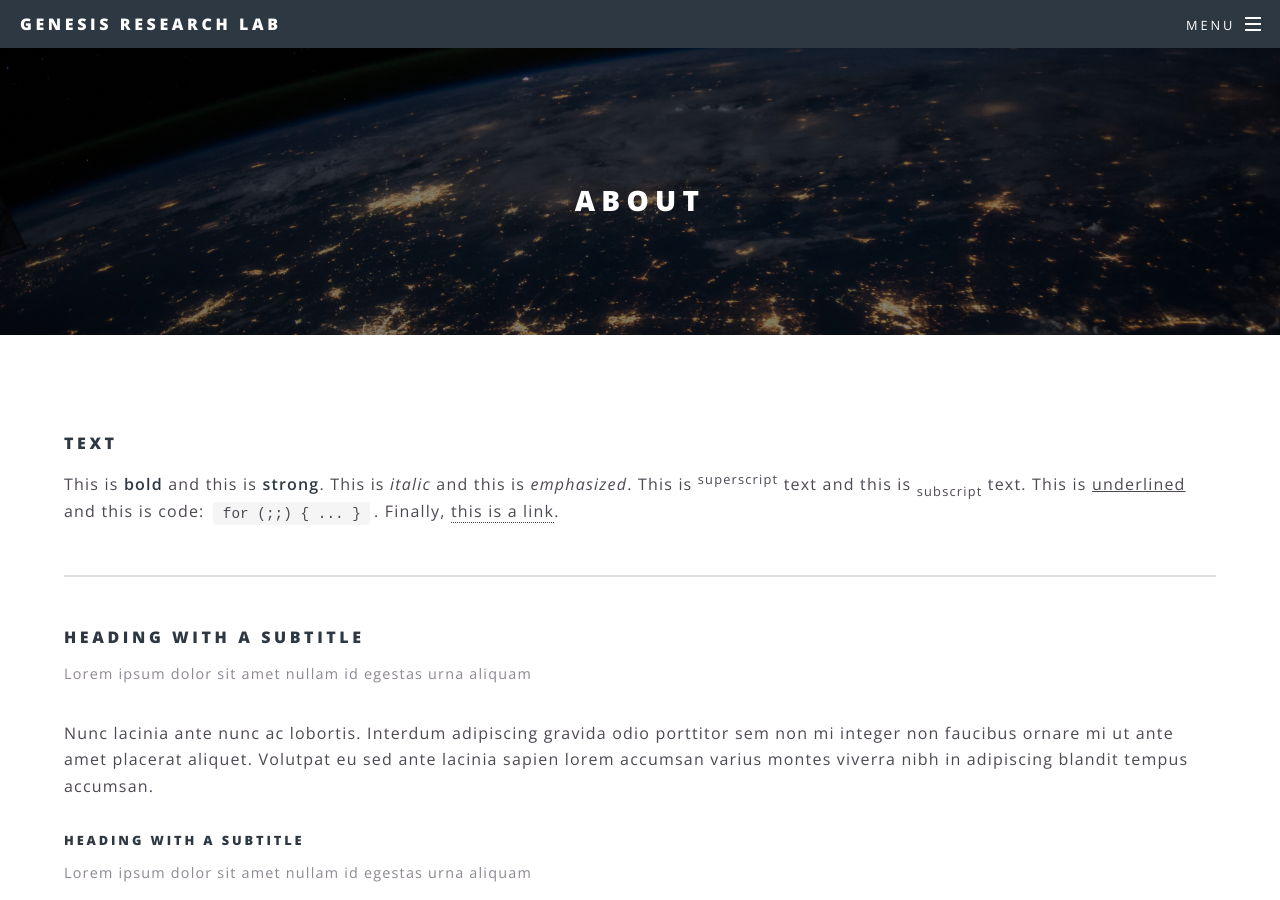
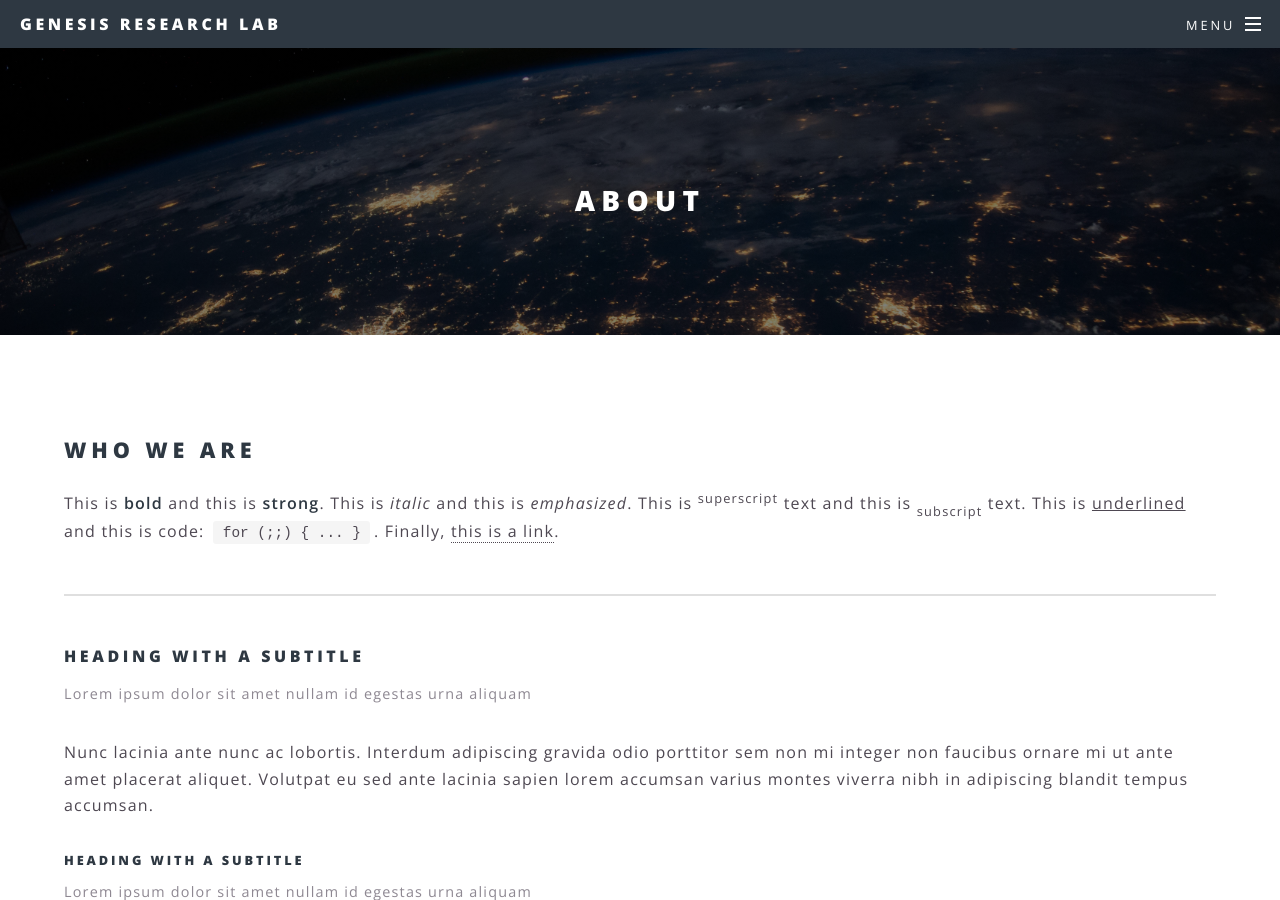
Before and after one commit to genesis-research-lab/genesis-research-lab.github.io, a Jekyll site: the page built from about.html, in a window 1280 px wide and 900 px high. Built offline with Jekyll 4.4.1, drawn with Linux system fonts in a browser that asks for light colours.

Commit message:
update about description

```diff
--- a/about.html
+++ b/about.html
@@ -3,7 +3,7 @@ layout: page
 title: About
 ---
 			<section>
-				<h4>Text</h4>
+				<h2>Who We Are</h2>
 				<p>This is <b>bold</b> and this is <strong>strong</strong>. This is <i>italic</i> and this is <em>emphasized</em>.
 				This is <sup>superscript</sup> text and this is <sub>subscript</sub> text.
 				This is <u>underlined</u> and this is code: <code>for (;;) { ... }</code>. Finally, <a href="#">this is a link</a>.</p>
```
